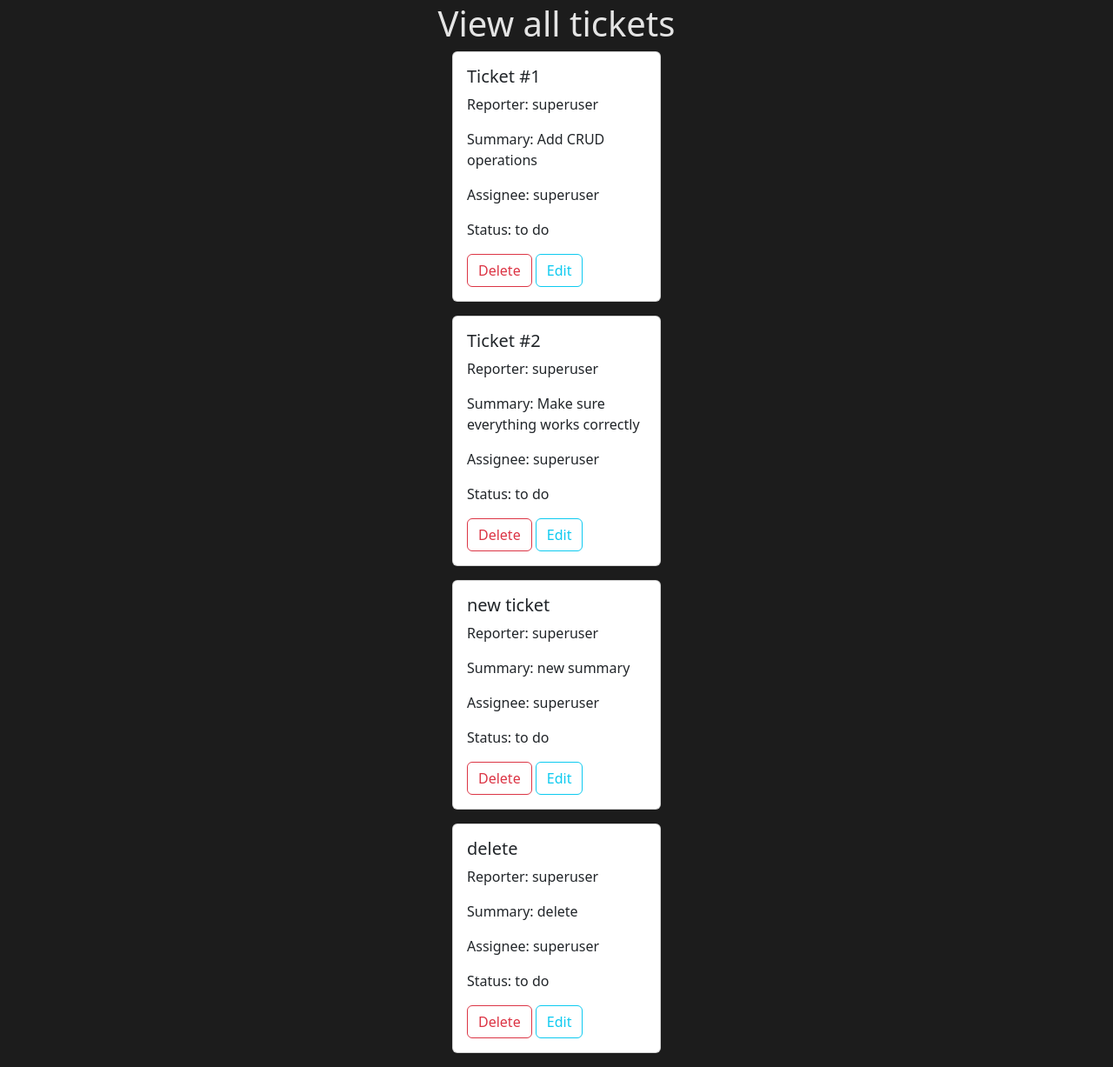
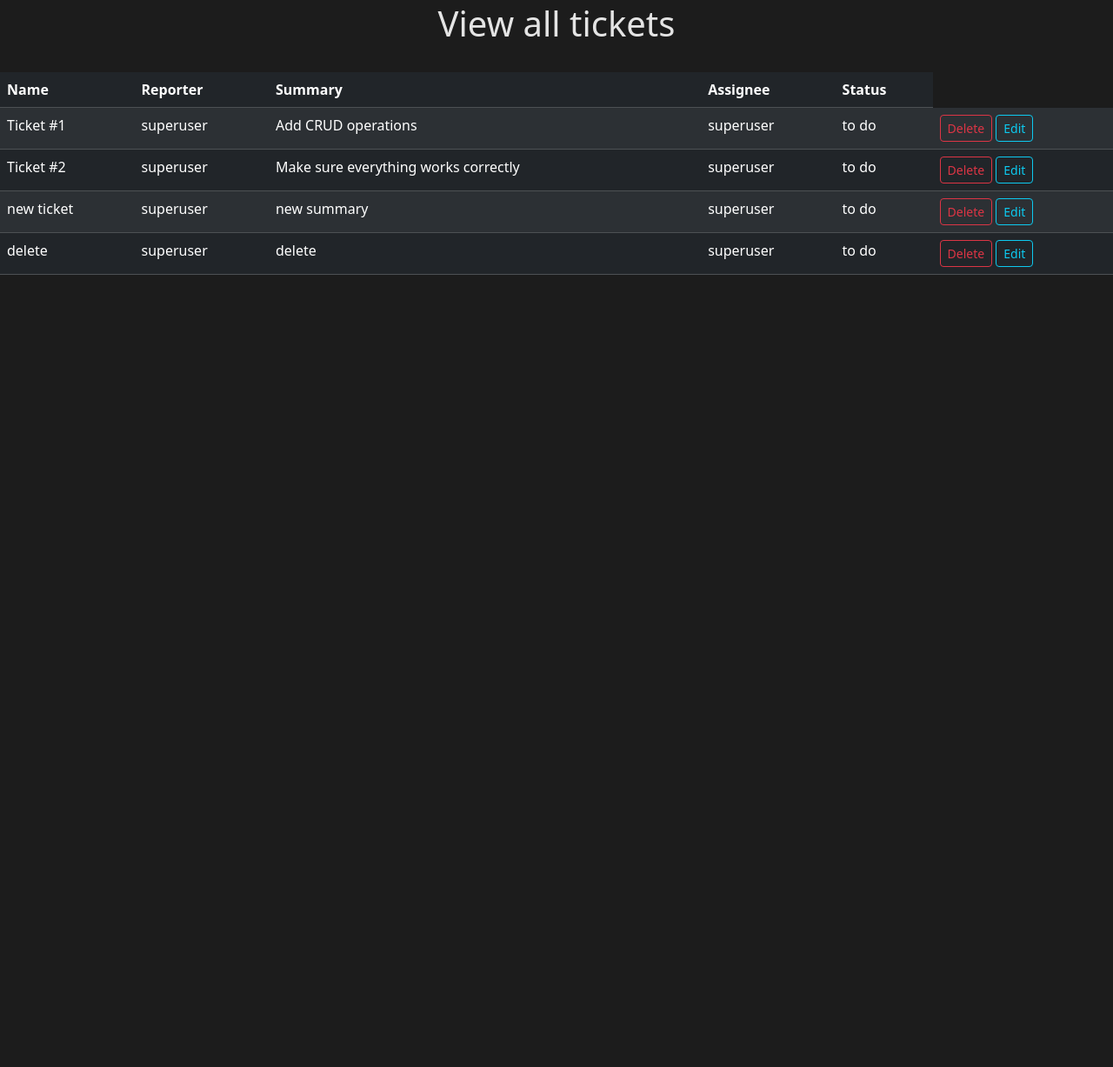
Before and after one commit to AngelMValentin/issue_mgr, a Django app: page /tickets/ in a window 1280 px wide. Shown: the part 71-1298 px from the top of the page at 87% size. After the commit the page ends 387 px from the top, so only its background shows below. Run offline with Django 5.2, Linux system fonts and the light colour scheme; a user stored in the database is signed in; data comes from the database, SQL or seed files in the repository; parts of the project's set-up code (start-up, migrations or seed data) failed here and were passed over.

Commit message:
adding animations

```diff
--- a/static/issue_mgr/css/base.css
+++ b/static/issue_mgr/css/base.css
@@ -25,6 +25,21 @@ li {
     background: linear-gradient(45deg, #0094f670, #f5598b6b) !important;
 }
 
+#logo {
+    display: inline-block;
+    transition: transform 0.3s ease-in-out;
+}
+
+#logo img {
+    width: 3rem;
+    height: 3rem;
+    transition: transform 0.3s ease-in-out;
+}
+
+#logo:hover img {
+    transform: scale(1.2) rotate(20deg);
+}
+
 
 
 h1 {
@@ -46,6 +61,8 @@ h1 {
 .picture-container {
     display: flex;
     justify-content: space-around;
+    max-width: 35rem;
+    max-height: 20rem;
 }
 
 .gallery-container {
@@ -69,3 +86,23 @@ h1 {
     width: 100vw;
     height: 80vh;
 }
+
+@keyframes fadeInSlide {
+    from {
+        opacity: 0;
+        transform: translateY(10px);
+    }
+    to {
+        opacity: 1;
+        transform: translateY(0);
+    }
+}
+
+.ticket-table tbody tr {
+    animation: fadeInSlide 0.5s ease-in-out;
+}
+
+.ticket-table tbody tr:hover {
+    background-color: rgba(255, 255, 255, 0.1);
+    transition: 0.3s;
+}
--- a/templates/issues/list.html
+++ b/templates/issues/list.html
@@ -4,17 +4,31 @@
 
 {% block content %}
 <h1 class="text-center">View all tickets</h1>
-{% for issue in issue_list %}
-<div class="card m-auto mb-3" style="width: 15rem; min-height: 10rem;">
-    <div class="card-body">
-      <h5>{{ issue.name }}</h5>
-      <p class="">Reporter: {{ issue.reporter }}</p>
-      <p class="">Summary: {{ issue.summary }}</p>
-      <p class="">Assignee: {{ issue.assignee }}</p>
-      <p class="">Status: {{ issue.status }}</p>
-      <a href="{% url 'issue-delete' issue.id %}" class="btn btn-outline-danger">Delete</a>
-      <a href="{% url 'issue-update' issue.id %}" class="btn btn-outline-info">Edit</a>
-    </div>
-</div>
-{% endfor %}
+<br>
+<table class="table table-dark table-striped ticket-table">
+  <thead>
+      <tr>
+          <th>Name</th>
+          <th>Reporter</th>
+          <th>Summary</th>
+          <th>Assignee</th>
+          <th>Status</th>
+      </tr>
+  </thead>
+  <tbody>
+      {% for issue in issue_list %}
+      <tr>
+          <td>{{ issue.name }}</td>
+          <td>{{ issue.reporter }}</td>
+          <td>{{ issue.summary }}</td>
+          <td>{{ issue.assignee }}</td>
+          <td>{{ issue.status }}</td>
+          <td>
+              <a href="{% url 'issue-delete' issue.id %}" class="btn btn-outline-danger btn-sm">Delete</a>
+              <a href="{% url 'issue-update' issue.id %}" class="btn btn-outline-info btn-sm">Edit</a>
+          </td>
+      </tr>
+      {% endfor %}
+  </tbody>
+</table>
 {% endblock content %}
```
